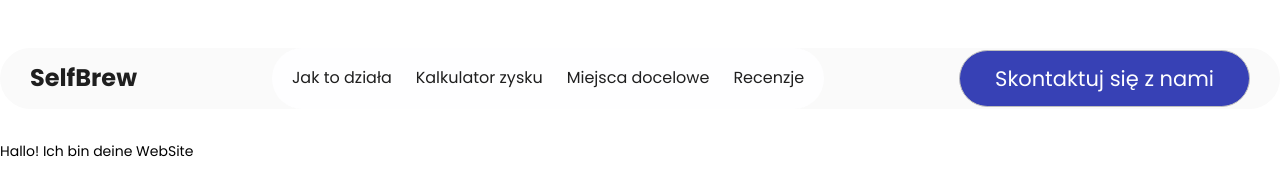
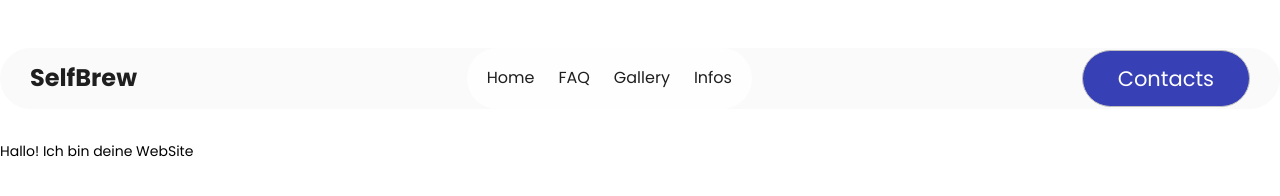
Before and after one commit to JugendforumWitten/JugendforumWitten.github.io, a plain HTML site: page index.html in a window 1280 px wide. Drawn offline with Linux system fonts and the light colour scheme.

Commit message:
Add files via upload

```diff
--- a/index.html
+++ b/index.html
@@ -63,21 +63,21 @@
 		<nav class="header__nav nav-header">
 			<ul class="nav-header__list">
 				<li class="nav-header__item">
-					<a href="#steps" class="nav-header__link">Jak to działa</a>
+					<a href="#steps" class="nav-header__link">Home</a>
 				</li>
 				<li class="nav-header__item">
-					<a href="#calculator" class="nav-header__link">Kalkulator zysku</a>
+					<a href="#calculator" class="nav-header__link">FAQ</a>
 				</li>
 				<li class="nav-header__item">
-					<a href="#destination" class="nav-header__link">Miejsca docelowe</a>
+					<a href="#destination" class="nav-header__link">Gallery</a>
 				</li>
 				<li class="nav-header__item">
-					<a href="#feedback" class="nav-header__link">Recenzje</a>
+					<a href="#feedback" class="nav-header__link">Infos</a>
 				</li>
 			</ul>
 		</nav>
 		<a href="#feedback-form" class="header__contact-btn btn btn-contact">
-			Skontaktuj się z nami
+			Contacts
 		</a>
 	</div>
 </header>
```
